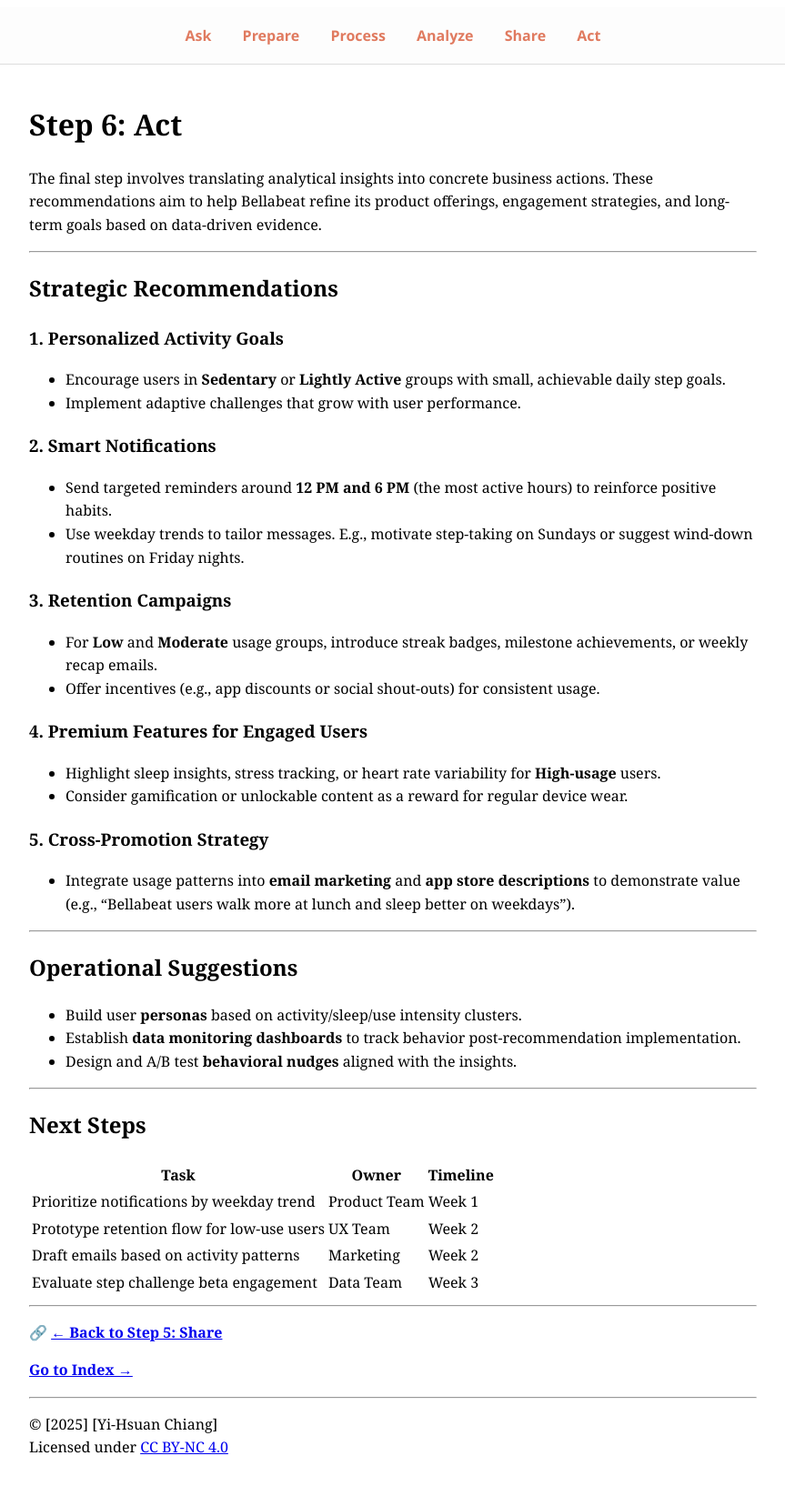
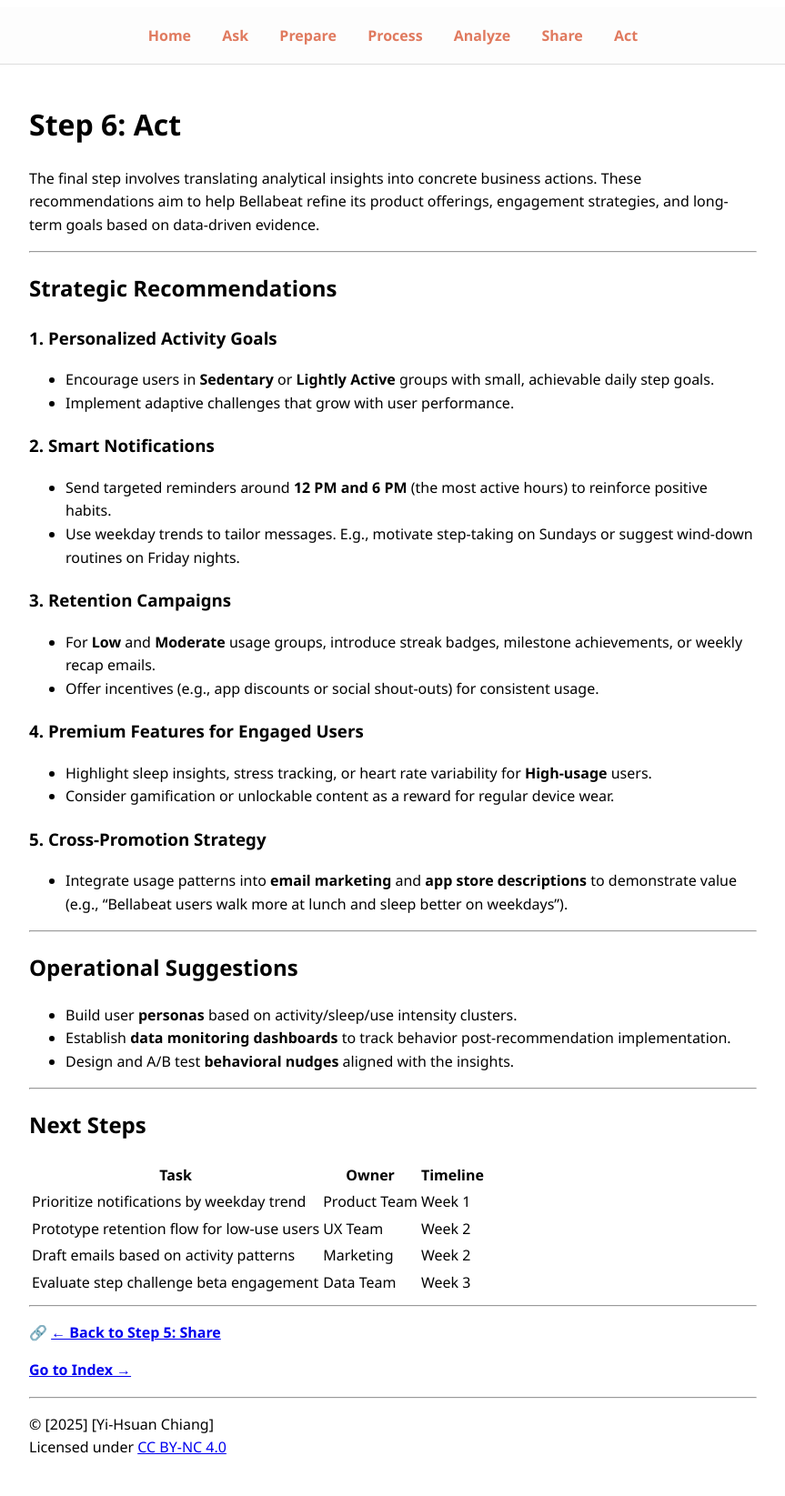
Before and after one commit to YiChiang12/bellabeat_case_study, a Jekyll site: the page built from docs/step6_act/step6_act.md, in a window 1280 px wide. Shown: the whole page at 91% size, without its empty margins (208-1071 px from the left). Built offline with Jekyll 4.4.1, drawn with Linux system fonts in a browser that asks for light colours.

Commit message:
Update tabs

```diff
--- a/docs/_layouts/default.html
+++ b/docs/_layouts/default.html
@@ -7,6 +7,7 @@
 </head>
 <body>
   <nav class="nav-bar">
+    <a href="{{ '/index.md' | relative_url }}">Home</a>
     <a href="{{ '/step1_ask/' | relative_url }}">Ask</a>
     <a href="{{ '/step2_prepare/' | relative_url }}">Prepare</a>
     <a href="{{ '/step3_process/' | relative_url }}">Process</a>
--- a/docs/assets/style.css
+++ b/docs/assets/style.css
@@ -23,7 +23,8 @@
   max-width: 800px;
   margin: 40px auto;
   padding: 0 20px;
-  font-family: Georgia, serif;
+  /* font-family: Georgia, serif; */
+  font-family: 'Segoe UI', sans-serif;
   line-height: 1.6;
 }
 
```
